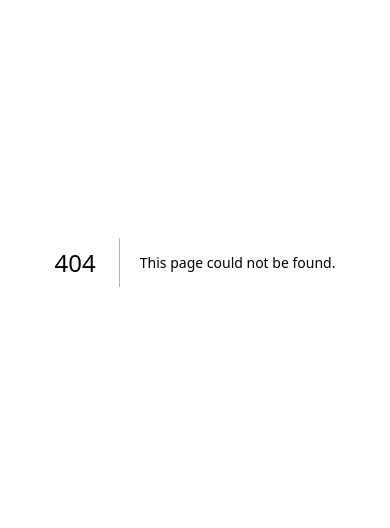
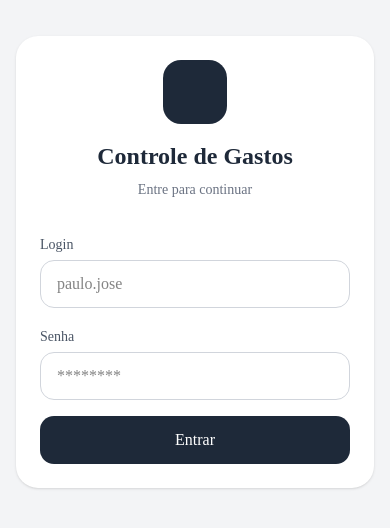
Before and after one commit to RafaSport/controle-gastos, a Next.js app: page /login in a window 390 px wide. Before the commit this address had no page. Shown: the part 160-688 px from the top of the page. Built offline with nearby package versions, Linux system fonts and the light colour scheme.

Commit message:
feat: cria página de login responsiva inicial

```diff
--- /dev/null
+++ b/src/app/login/page.tsx
@@ -0,0 +1,51 @@
+export default function LoginPage() {
+    return (
+        <main className="min-h-screen bg-gray-100 flex items-center justify-center p-4">
+            {/* Card */}
+            <section className="w-full max-w-md bg-white rounded-3xl shadow-sm p-6 md:p-8">
+                {/* Topo */}
+                <div className="text-center mb-8">
+                    <div className="w-16 h-16 bg-gray-800 rounded-2xl mx-auto mb-4" />
+
+                    <h1 className="text-2xl font-bold text-gray-800">
+                        Controle de Gastos
+                    </h1>
+
+                    <p className="text-sm text-gray-500 mt-2">
+                        Entre para continuar
+                    </p>
+                </div>
+
+                {/* Formulário */}
+                <form className="space-y-4">
+                    {/* Login */}
+                    <div>
+                        <label className="text-sm text-gray-600">Login</label>
+
+                        <input
+                            type="text"
+                            placeholder="paulo.jose"
+                            className="w-full mt-1 h-12 px-4 rounded-xl border border-gray-300 focus:outline-none focus:ring-2 focus:ring-gray-700"
+                        />
+                    </div>
+
+                    {/* Senha */}
+                    <div>
+                        <label className="text-sm text-gray-600">Senha</label>
+
+                        <input
+                            type="password"
+                            placeholder="********"
+                            className="w-full mt-1 h-12 px-4 rounded-xl border border-gray-300 focus:outline-none focus:ring-2 focus:ring-gray-700"
+                        />
+                    </div>
+
+                    {/* Botão */}
+                    <button className="w-full h-12 bg-gray-800 text-white rounded-xl font-medium hover:bg-gray-700 transition">
+                        Entrar
+                    </button>
+                </form>
+            </section>
+        </main>
+    );
+}
```
